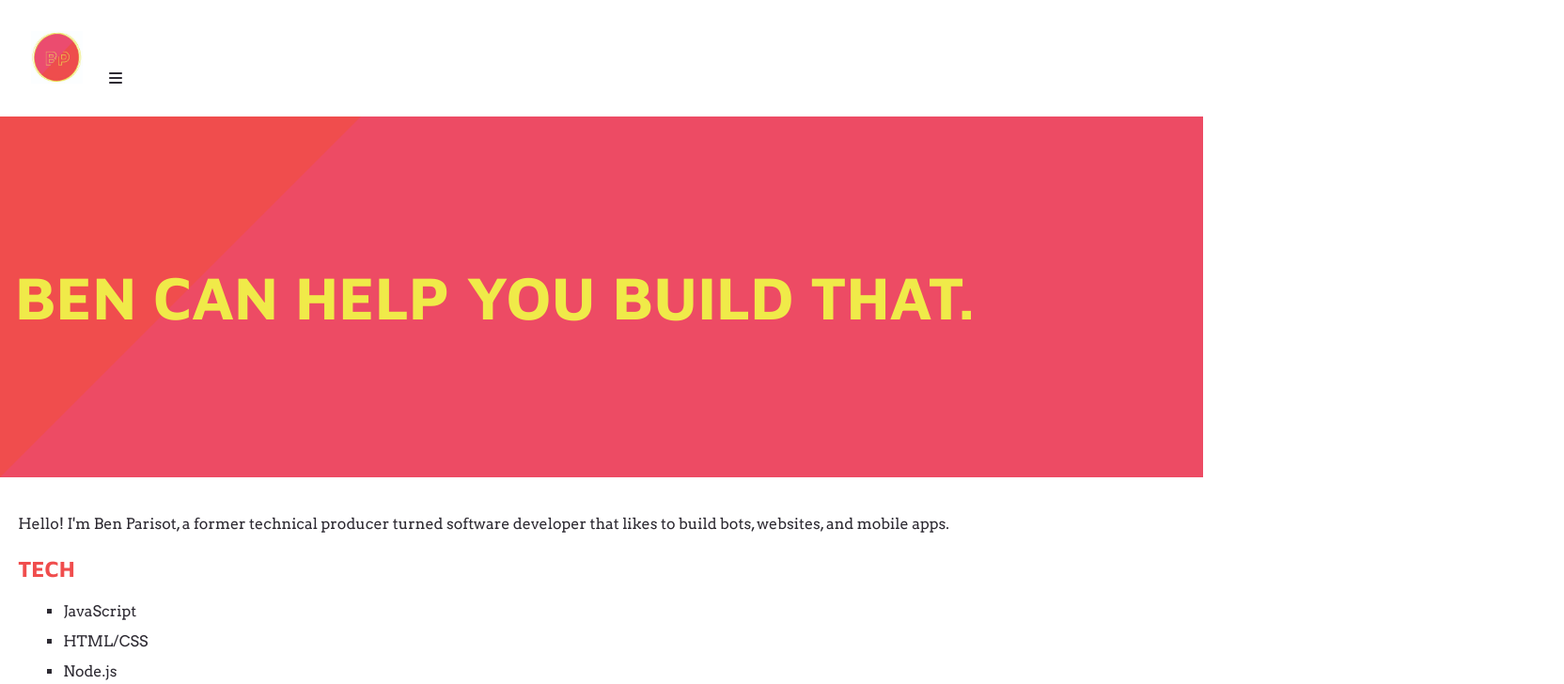
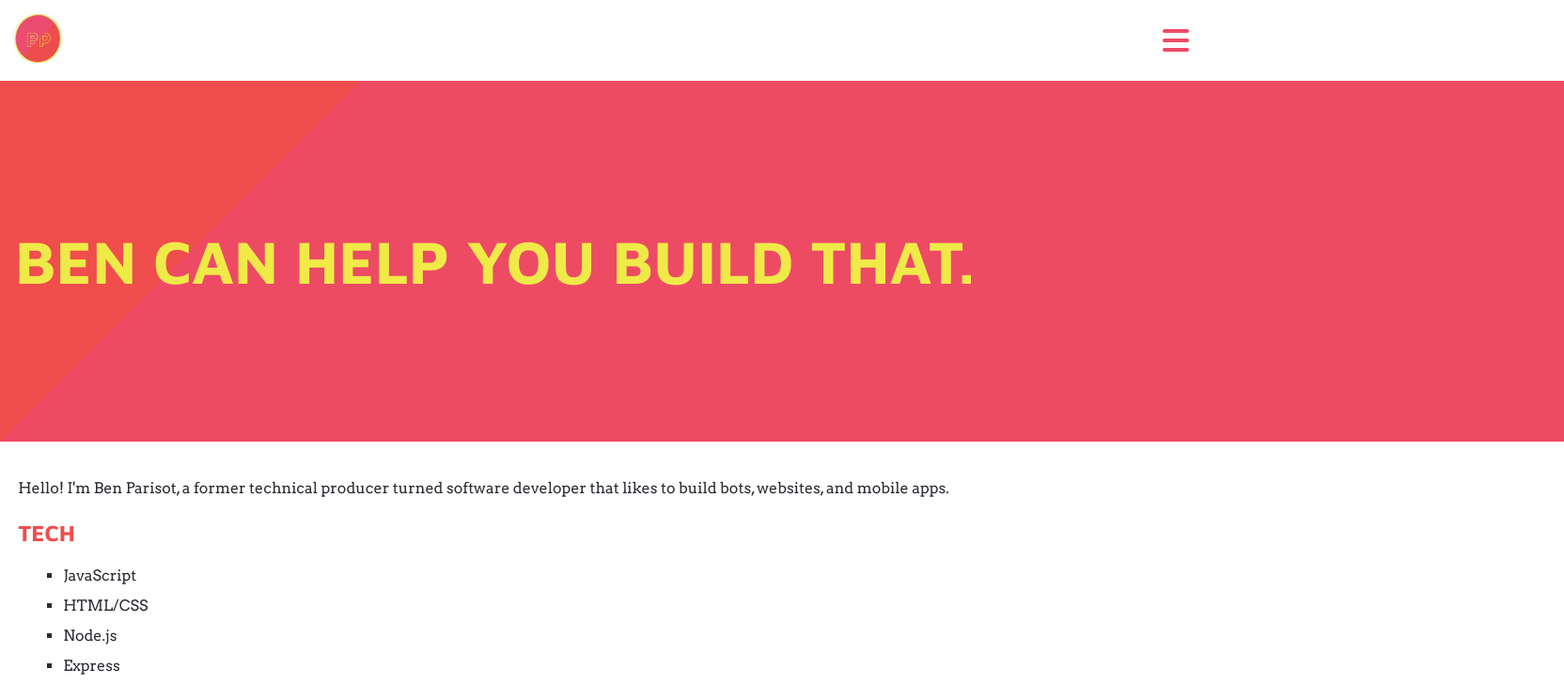
Before and after one commit to BenParisot/portfolio-site, a React (Create React App) app: page / in a window 1280 px wide. Shown: the top 728 px of the page at 94% size, 1664 px wide, since content can reach past the window. Built offline with nearby package versions, Linux system fonts and the light colour scheme.

Commit message:
styled hidden menu and animation slide in, slide out animation wip

```diff
--- a/src/App.css
+++ b/src/App.css
@@ -35,6 +35,10 @@ button {
 }
 
 /* header */
+
+.fa-bars {
+  color: #ed4b64;
+}
 
 .logo-desktop {
   display: none;
@@ -83,9 +87,21 @@ button {
   height: 100%;
   overflow-y: scroll;
   overflow-x: visible;
-  transition: left 0.3s ease,
-    	box-shadow 0.3s ease;
+  /* transition: left .9s ease,
+    	box-shadow .9s ease; */
   z-index: 999;
+  -webkit-animiation: slideIn 1s ease;
+  animation: slideIn 1s ease;
+}
+
+@-webkit-keyframes slideIn {
+  from { left: -200px }
+  to: {left: 0px }
+}
+
+@keyframes slideIn {
+  from { left: -200px }
+  to: {left: 0px }
 }
 
 .main-menu ul {
@@ -98,7 +114,7 @@ button {
           box-shadow: -8px 0 8px rgba(0,0,0,.5);
   min-height: 100%;
   width: 200px;
-  background: #1a1a1a;
+  background: rgba(237, 75, 111, .95);
 }
 
 .main-menu a {
@@ -106,7 +122,7 @@ button {
   padding: .75em 15px;
   line-height: 1em;
   font-size: 1em;
-  color: #fff;
+  color: #f0ea49;
   text-decoration: none;
   border-bottom: 1px solid #383838;
 }
@@ -126,6 +142,7 @@ button {
   right: 0;
   top: 0;
 }
+
 
 
 /*
@@ -152,6 +169,18 @@ button {
 .main-menu:target .menu-close,
 .main-menu[aria-expanded="true"] .menu-close {
   z-index: 1001;
+  -webkit-animiation: slideOut 1s ease;
+  animation: slideOut 1s ease;
+}
+
+@-webkit-keyframes slideOut {
+  from { left: 0px }
+  to: {left: -200px }
+}
+
+@keyframes slideOut {
+  from { left: 0px }
+  to: {left: -200px }
 }
 
 .main-menu:target ul,
@@ -174,7 +203,7 @@ button {
   height: 100%;
   z-index: 998;
   background: #000;
-  background: rgba(0,0,0,.85);
+  background: rgba(0,0,0,.25);
   cursor: default;
 }
 
@@ -190,7 +219,7 @@ button {
 /*
  Demo purposes only
 */
-*,
+/* *,
 *:before,
 *:after {
   box-sizing: border-box;
@@ -200,16 +229,17 @@ header {
   padding: 20px;
   display: flex;
   align-items: baseline;
-}
+} */
 
 
-/*
+
 header {
   display: flex;
   justify-content: space-between;
-} */
+  align-items: center;
+}
 
-/* header nav li {
+header nav li {
   list-style: none;
   text-transform: uppercase;
 }
@@ -219,7 +249,7 @@ header nav a {
   color: #2D2A32;
   font-weight: bold;
   font-family: 'Maven Pro', sans-serif;
-} */
+}
 
 .social-links {
   display: none;
@@ -236,7 +266,6 @@ header nav a {
   width: 100%;
   height: 0;
   border-top: 24rem solid #f04d4d;
-  border-right: 24rem solid transparent;
   grid-column-start: 1;
   grid-row-start: 1;
 }
--- a/src/components/Header.js
+++ b/src/components/Header.js
@@ -8,14 +8,14 @@ import icon from '../assets/icon.jpg';
 export default function Header() {
     return (
        <header id="header" className="header">
-                 <img className="logo-desktop" id="home" style={{ height: '75px', margin: 'auto' }} src={headerLogo} alt="Ben Parisot Logo" />
-        <img className="logo-mobile" src={icon} alt="Ben Parisot Logo small" />
+        <a href="/"><img className="logo-desktop" id="home" style={{ height: '75px', margin: 'auto' }} src={headerLogo} alt="Ben Parisot Logo" />
+        <img className="logo-mobile" src={icon} alt="Ben Parisot Logo small" /></a>
         <a href="#main-menu"
           id="main-menu-toggle"
           className="menu-toggle"
           aria-label="Open main menu">
             <span className="sr-only">Open main menu</span>
-            <span className="fa fa-bars" aria-hidden="true"></span>
+            <span className="fa fa-bars fa-2x" aria-hidden="true"></span>
         </a>
 
         <nav id="main-menu" className="main-menu" aria-label="Main menu">
```
